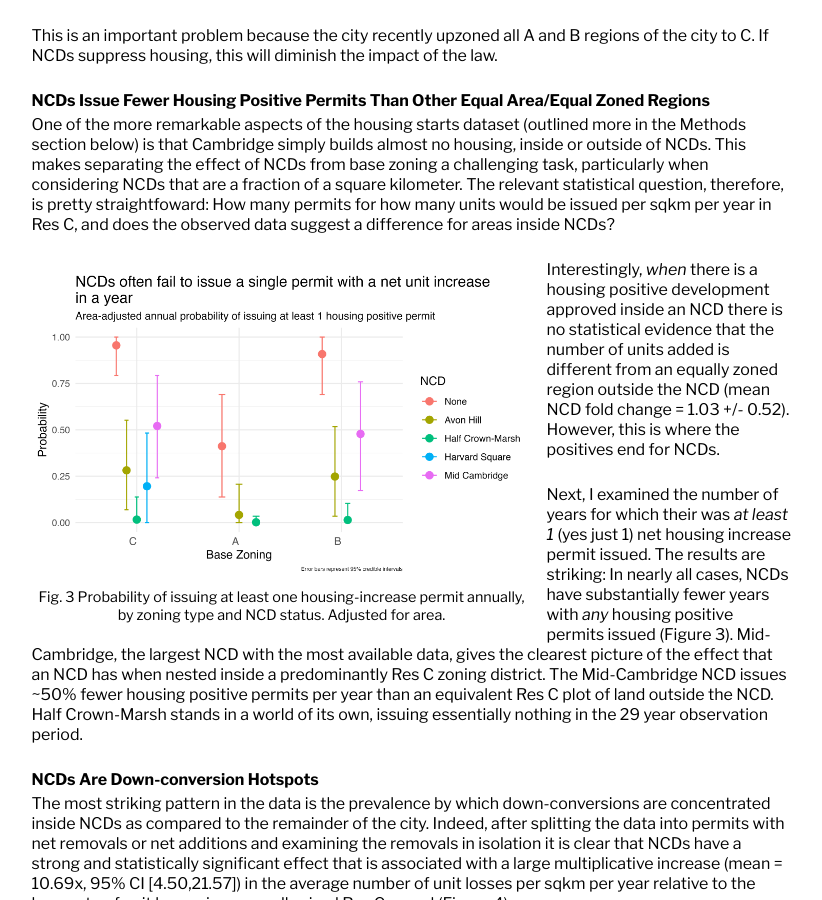
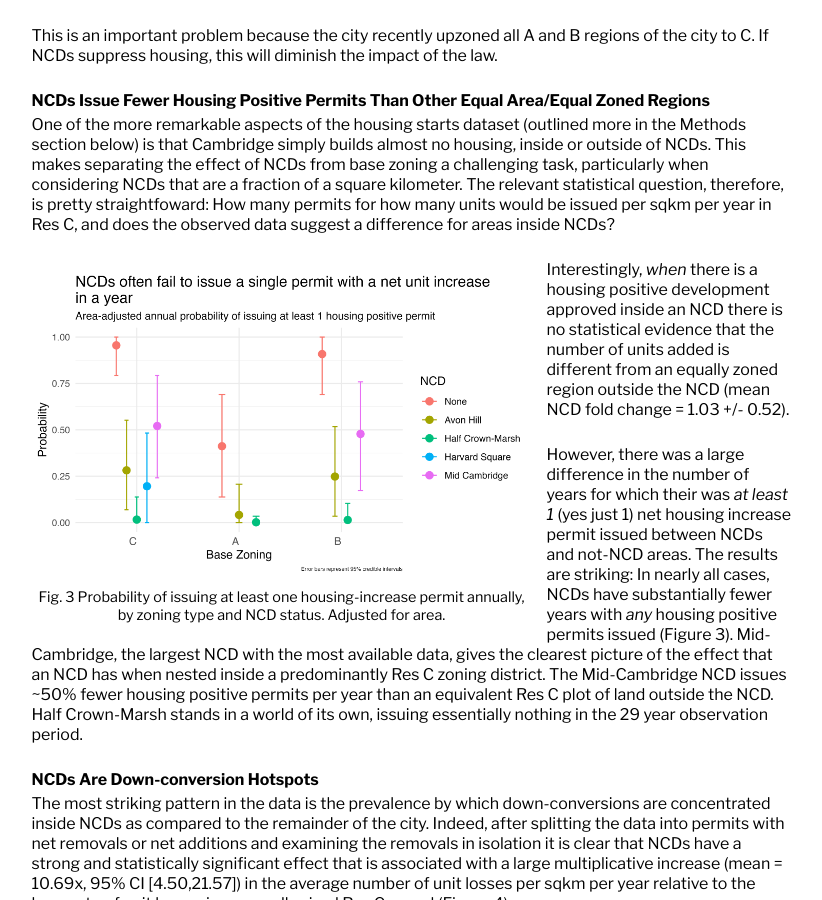
Before and after one commit to dan-sprague/dan-sprague.github.io, a Jekyll site: the page built from _posts/2025-03-30-ncd.markdown, in a window 1280 px wide and 900 px high, scrolled down 2168 px. Shown: the whole window, without its empty margins (221-1043 px from the left). Built offline with Jekyll 4.4.1, drawn with Linux system fonts in a browser that asks for light colours; some of the changed text lies outside the part shown.

```diff
--- a/_posts/2025-03-30-ncd.markdown
+++ b/_posts/2025-03-30-ncd.markdown
@@ -41,7 +41,7 @@
       <thead>
         <tr>
           <th style="white-space: normal; width: 60%;">Neighborhood Conservation District</th>
-          <th style="text-align: right; width: 40%;">Total Net Housing Change</th>
+          <th style="text-align: right; width: 40%;">Total Net Housing Change (1996-2024)</th>
         </tr>
       </thead>
       <tbody>
@@ -92,9 +92,9 @@
   <img src="/assets/images/permits.png" alt="Permit probability by zone" width="100%"/>
   <figcaption style="text-align: center; font-size: 0.9em;">Fig. 3 Probability of issuing at least one housing-increase permit annually, by zoning type and NCD status. Adjusted for area.</figcaption>
 </div>
-Interestingly, *when* there is a housing positive development approved inside an NCD there is no statistical evidence that the number of units added is different from an equally zoned region outside the NCD (mean NCD fold change = 1.03 +/- 0.52). However, this is where the positives end for NCDs.<br><br>
+Interestingly, *when* there is a housing positive development approved inside an NCD there is no statistical evidence that the number of units added is different from an equally zoned region outside the NCD (mean NCD fold change = 1.03 +/- 0.52).<br><br>
 
-Next, I examined the number of years for which their was *at least 1* (yes just 1) net housing increase permit issued. The results are striking: In nearly all cases, NCDs have substantially fewer years with *any* housing positive permits issued (Figure 3). Mid-Cambridge, the largest NCD with the most available data, gives the clearest picture of the effect that an NCD has when nested inside a predominantly Res C zoning district. The Mid-Cambridge NCD issues ~50% fewer housing positive permits per year than an equivalent Res C plot of land outside the NCD. Half Crown-Marsh stands in a world of its own, issuing essentially nothing in the 29 year observation period.<br><br>
+However, there was a large difference in the number of years for which their was *at least 1* (yes just 1) net housing increase permit issued between NCDs and not-NCD areas. The results are striking: In nearly all cases, NCDs have substantially fewer years with *any* housing positive permits issued (Figure 3). Mid-Cambridge, the largest NCD with the most available data, gives the clearest picture of the effect that an NCD has when nested inside a predominantly Res C zoning district. The Mid-Cambridge NCD issues ~50% fewer housing positive permits per year than an equivalent Res C plot of land outside the NCD. Half Crown-Marsh stands in a world of its own, issuing essentially nothing in the 29 year observation period.<br><br>
 
 #### NCDs Are Down-conversion Hotspots
 
```
Also changed, not shown: 2 other files.
